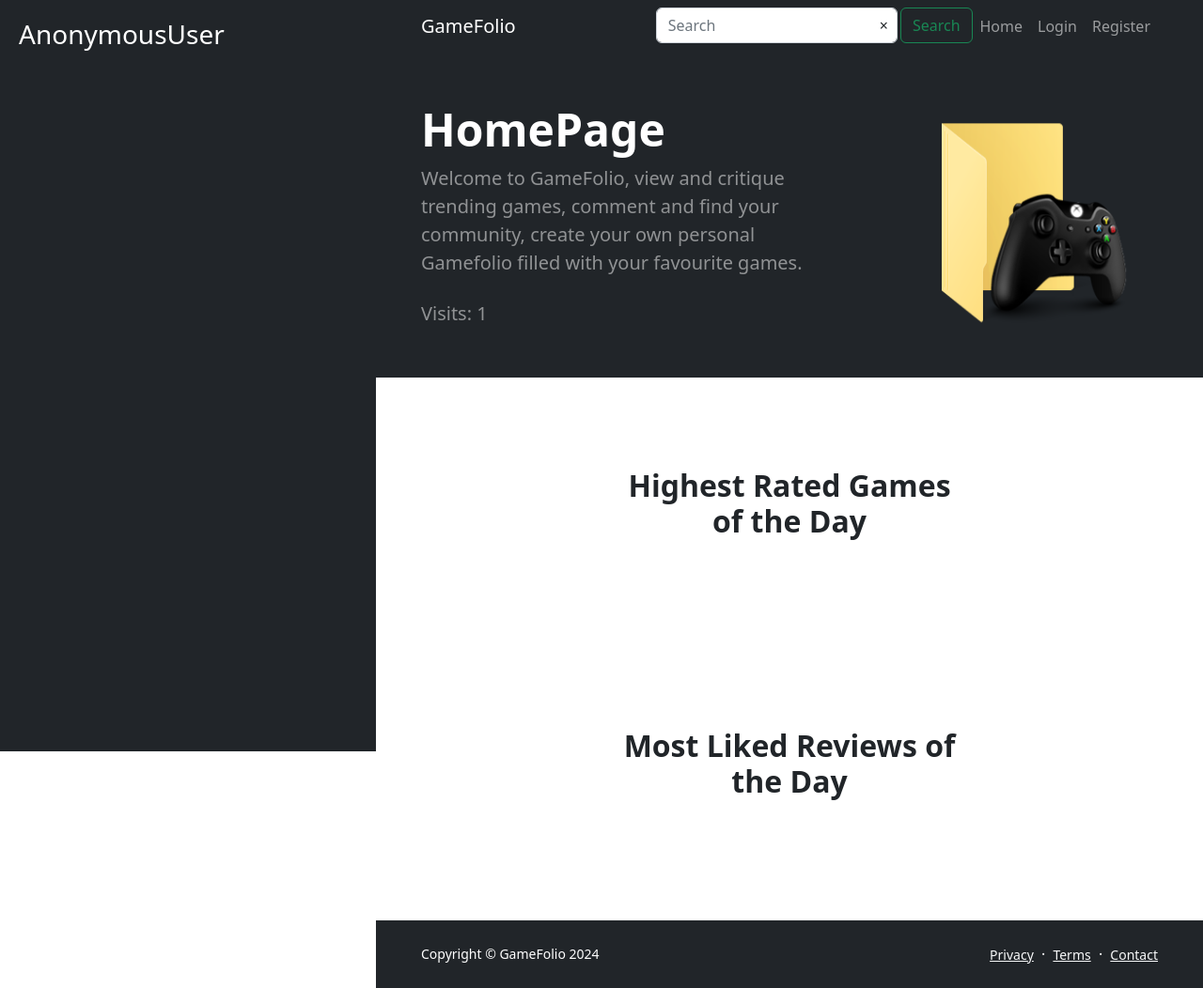
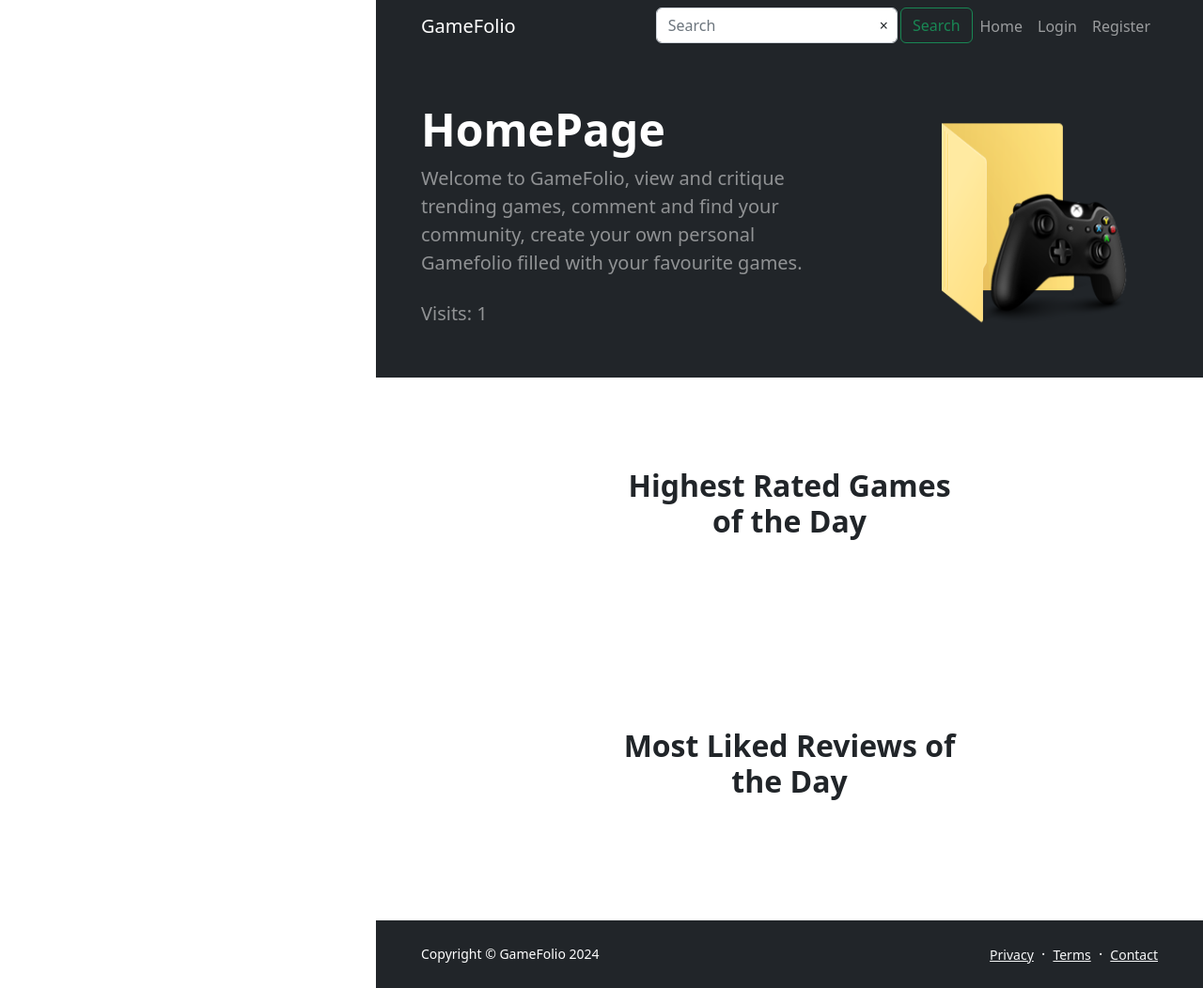
Before and after one commit to RyanBell250/GameFolio, a Django app: page /gamefolio/ in a window 1280 px wide. Shown: the whole page at 94% size. Run offline with Django 3.2, Linux system fonts and the light colour scheme; data that the repository does not hold is empty; some libraries are stand-ins or nearby versions.

Commit message:
Initial commit, commented out sidebar

```diff
--- a/templates/gamefolio_app/base.html
+++ b/templates/gamefolio_app/base.html
@@ -25,20 +25,22 @@
 
 <!-- Sidebar -->
 
-<body class="d-flex flex-column h-100">
-    <div class="bg-dark" style="position: fixed; top: 0; bottom: 0; left: 0; width: 400px; color: white; padding: 20px;">
+<!-- <body class="d-flex flex-column h-100">
+    <div class="bg-dark"
+        style="position: fixed; top: 0; bottom: 0; left: 0; width: 400px; color: white; padding: 20px;">
         <h3>{{ user }}</h3>
         {% if user.is_authenticated %}
         <img class="card-img-top" src="{{ MEDIA_URL }}{{ user.author.picture }}" alt="Profile Picture">
         <ul style="list-style: none; padding: 0;">
             <li class="nav-item"><a class="nav-link" href="{% url 'gamefolio_app:create_list' %}">Create List</a></li>
-            <li class="nav-item"><a class="nav-link" href="{% url 'gamefolio_app:profile' user.username %}">Profile</a></li>
+            <li class="nav-item"><a class="nav-link" href="{% url 'gamefolio_app:profile' user.username %}">Profile</a>
+            </li>
             <li class="nav-item"><a class="nav-link" href="{% url 'auth_password_change' %}">Change Password</a></li>
             <li class="nav-item"><a class="nav-link" href="{% url 'auth_logout' %}?next=/gamefolio_app/">Logout</a></li>
         </ul>
         {% endif %}
     </div>
-</body>
+</body> -->
 
 
 <!-- Navigation-->
```
